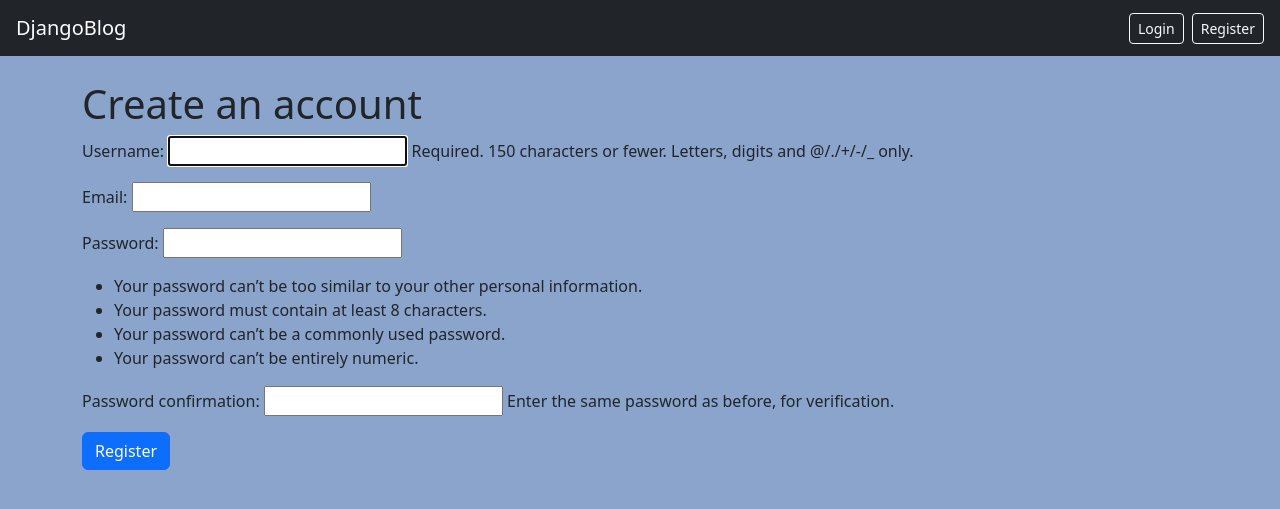
After one commit to fina202611-ops/djangoblog, a Django app: page /register/ in a window 1280 px wide. The commit adds this page. Shown: the top 509 px of the page. Run offline with Django 5.2, Linux system fonts and the light colour scheme; parts of the project's set-up code (start-up, migrations or seed data) failed here and were passed over.

Commit message:
Add registration, login, and logout

```diff
--- a/blog/forms.py
+++ b/blog/forms.py
@@ -1,5 +1,16 @@
 from django import forms
+from django.contrib.auth.forms import UserCreationForm
+from django.contrib.auth.models import User
 from .models import Post
+
+
+class RegisterForm(UserCreationForm):
+    email = forms.EmailField(required=True)  # Делаем email обязательным полем
+
+    class Meta:
+        model = User
+        fields = ["username", "email"]
+
 
 class PostForm(forms.ModelForm):
     class Meta:
@@ -18,7 +29,6 @@ class PostForm(forms.ModelForm):
             raise forms.ValidationError("Title must be at least 5 characters long.")
         return title
 
-    # 👇 Добавьте метод сюда
     def clean_cover_image(self):
         image = self.cleaned_data.get("cover_image")
         if image:
--- a/blog/templates/blog/base.html
+++ b/blog/templates/blog/base.html
@@ -10,7 +10,19 @@
 <body>
     <nav class="navbar navbar-dark bg-dark px-3">
         <a class="navbar-brand" href="{% url 'home' %}">DjangoBlog</a>
-        <a class="btn btn-outline-light btn-sm" href="{% url 'post_create' %}">New Post</a>
+        <div>
+            {% if request.user.is_authenticated %}
+                <a class="btn btn-outline-light btn-sm" href="{% url 'post_create' %}">New Post</a>
+                <span class="text-white ms-2">Hi, {{ request.user.username }}</span>
+                <form method="post" action="{% url 'logout' %}" class="d-inline">
+                    {% csrf_token %}
+                    <button type="submit" class="btn btn-outline-light btn-sm ms-2">Logout</button>
+                </form>
+            {% else %}
+                <a class="btn btn-outline-light btn-sm" href="{% url 'login' %}">Login</a>
+                <a class="btn btn-outline-light btn-sm ms-1" href="{% url 'register' %}">Register</a>
+            {% endif %}
+        </div>
     </nav>
 
     <div class="container mt-4">
--- /dev/null
+++ b/blog/templates/blog/register.html
@@ -0,0 +1,11 @@
+{% extends "blog/base.html" %}
+{% block title %}Register{% endblock %}
+
+{% block content %}
+<h1>Create an account</h1>
+<form method="post">
+  {% csrf_token %}
+  {{ form.as_p }}
+  <button type="submit" class="btn btn-primary">Register</button>
+</form>
+{% endblock %}
--- a/blog/urls.py
+++ b/blog/urls.py
@@ -5,12 +5,14 @@ from .views import (
     PostCreateView,
     PostUpdateView,
     PostDeleteView,
+    RegisterView,  # 👇 Добавь импорт
     about,
     contact,
 )
 
 urlpatterns = [
     path("", PostListView.as_view(), name="home"),
+    path("register/", RegisterView.as_view(), name="register"),  # 👇 Добавь маршрут
     path("posts/new/", PostCreateView.as_view(), name="post_create"),
     path("posts/<slug:slug>/edit/", PostUpdateView.as_view(), name="post_edit"),
     path("posts/<slug:slug>/delete/", PostDeleteView.as_view(), name="post_delete"),
--- a/blog/views.py
+++ b/blog/views.py
@@ -1,9 +1,12 @@
-from django.shortcuts import render, get_object_or_404
-from django.views.generic import ListView, DetailView
-from django.views.generic.edit import CreateView, UpdateView, DeleteView
+from django.contrib.auth import login  # 👇 追加
+from django.shortcuts import get_object_or_404, render
 from django.urls import reverse_lazy
-from .models import Post, Category
-from .forms import PostForm  # 👇 Добавлен импорт
+from django.views.generic import DetailView, ListView
+from django.views.generic.edit import CreateView, DeleteView, UpdateView
+
+from .forms import PostForm, RegisterForm  # 👇 RegisterForm を追加
+from .models import Category, Post
+
 
 class PostListView(ListView):
     model = Post
@@ -18,6 +21,7 @@ class PostListView(ListView):
         context["categories"] = Category.objects.all()
         return context
 
+
 class PostDetailView(DetailView):
     model = Post
     template_name = "blog/post_detail.html"
@@ -26,29 +30,46 @@ class PostDetailView(DetailView):
     def get_queryset(self):
         return Post.objects.filter(status="published")
 
+
 class PostCreateView(CreateView):
     model = Post
-    form_class = PostForm  # 👇 Поле fields заменено на form_class
+    form_class = PostForm
     template_name = "blog/post_form.html"
 
     def get_success_url(self):
         return reverse_lazy("post_detail", kwargs={"slug": self.object.slug})
 
+
 class PostUpdateView(UpdateView):
     model = Post
-    form_class = PostForm  # 👇 Поле fields заменено на form_class
+    form_class = PostForm
     template_name = "blog/post_form.html"
 
     def get_success_url(self):
         return reverse_lazy("post_detail", kwargs={"slug": self.object.slug})
+
 
 class PostDeleteView(DeleteView):
     model = Post
     template_name = "blog/post_confirm_delete.html"
     success_url = reverse_lazy("home")
 
+
+# 👇 ここから新規追加
+class RegisterView(CreateView):
+    form_class = RegisterForm
+    template_name = "blog/register.html"
+    success_url = "/"
+
+    def form_valid(self, form):
+        response = super().form_valid(form)
+        login(self.request, self.object)
+        return response
+
+
 def about(request):
     return render(request, "blog/about.html", {"team": "DjangoBlog Team"})
 
+
 def contact(request):
     return render(request, "blog/contact.html")
--- a/config/settings.py
+++ b/config/settings.py
@@ -143,3 +143,5 @@ MEDIA_ROOT = BASE_DIR / "media"
 
 DEFAULT_AUTO_FIELD = 'django.db.models.BigAutoField'
 INTERNAL_IPS = ["127.0.0.1"]
+LOGIN_REDIRECT_URL = "home"
+LOGOUT_REDIRECT_URL = "home"
--- a/config/urls.py
+++ b/config/urls.py
@@ -1,12 +1,15 @@
 from django.conf import settings
 from django.conf.urls.static import static
 from django.contrib import admin
+from django.contrib.auth import views as auth_views  # 👇 Добавь этот импорт
 from django.urls import include, path
 
 urlpatterns = [
     path("admin/", admin.site.urls),
+    # 👇 Добавь маршруты для входа и выхода
+    path("login/", auth_views.LoginView.as_view(template_name="blog/login.html"), name="login"),
+    path("logout/", auth_views.LogoutView.as_view(next_page="home"), name="logout"),
     path("", include("blog.urls")),
-    # 👇 Добавьте эту строку для Django Debug Toolbar:
     path("__debug__/", include("debug_toolbar.urls")),
 ]
 
```
Also changed, not shown: blog/templates/blog/login.html (added, +11 -0 lines).
